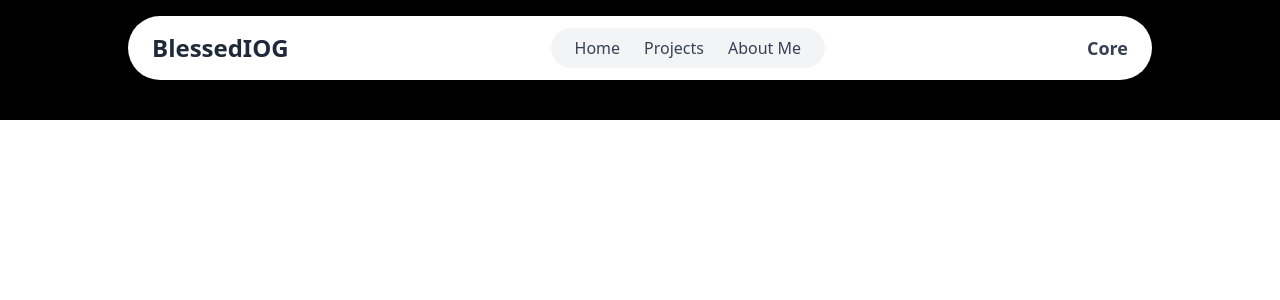
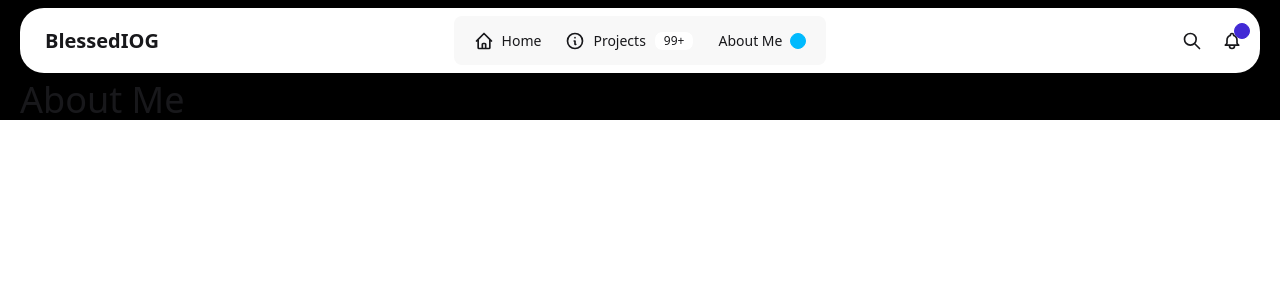
Before and after one commit to Oluwasegun122/blessediog, a Next.js app: page /about_me in a window 1280 px wide. Shown: the top 300 px of the page. Built offline with nearby package versions, Linux system fonts and the light colour scheme.

Commit message:
Deploy Next.js to GitHub Page

```diff
--- /dev/null
+++ b/app/(root)/projects/[id]/page.tsx
@@ -0,0 +1,55 @@
+"use client";
+
+import { useEffect, useState } from "react";
+import { useParams, useRouter } from "next/navigation";
+import Loading from "@/app/components/Loading";
+
+interface Project {
+  id: string;
+  image: string;
+  title: string;
+  contents: string;
+}
+
+const ProjectPage = () => {
+  const { id } = useParams(); // Get ID from dynamic route
+  const router = useRouter();
+  const [project, setProject] = useState<Project | null>(null);
+  const [loading, setLoading] = useState(true);
+
+  useEffect(() => {
+    if (!id) return;
+
+    fetch(`/api/projects/${id}`)
+      .then((res) => {
+        if (!res.ok) {
+          throw new Error("Project not found");
+        }
+        return res.json();
+      })
+      .then((data: Project) => {
+        setProject(data);
+      })
+      .catch((error) => {
+        console.error(error);
+        router.push("/404"); // Redirect if project is not found
+      })
+      .finally(() => {
+        setLoading(false);
+      });
+  }, [id, router]);
+
+  if (loading) return <Loading />;
+  if (!project) return <p>Project not found</p>;
+
+  return (
+    <div className="pt-20 px-5">
+      <h1 className="text-4xl">Project</h1>
+      <img src={project.image} alt={project.title} className="w-full h-auto" />
+      <h1 className="text-2xl font-bold">{project.title}</h1>
+      <p className="text-lg">{project.contents}</p>
+    </div>
+  );
+};
+
+export default ProjectPage;
--- a/app/components/Header.tsx
+++ b/app/components/Header.tsx
@@ -1,75 +1,263 @@
-"use client";
+// "use client";
 
-import { useState } from "react";
+// import { useState } from "react";
+// import Link from "next/link";
+// import { FaBars, FaTimes } from "react-icons/fa";
+
+// const Header = () => {
+//   const [isOpen, setIsOpen] = useState(false);
+
+//   return (
+//     <nav className="fixed top-4 left-1/2 transform -translate-x-1/2 w-[90%] md:w-[80%] bg-white shadow-md rounded-full z-50">
+//       <div className="flex justify-between items-center px-6 py-3">
+//         {/* Left Logo */}
+//         <Link href="/" className="text-2xl font-bold text-gray-800">
+//           BlessedIOG
+//         </Link>
+
+//         {/* Centered Navigation */}
+//         <div className="hidden md:flex bg-gray-100 px-6 py-2 rounded-full space-x-6">
+//           <Link href="/" className="text-gray-700 hover:text-blue-500">
+//             Home
+//           </Link>
+//           <Link href="/projects" className="text-gray-700 hover:text-blue-500">
+//             Projects
+//           </Link>
+//           <Link href="/about" className="text-gray-700 hover:text-blue-500">
+//             About Me
+//           </Link>
+//         </div>
+
+//         {/* Right Edge Text */}
+//         <div className="hidden md:block text-gray-700 text-lg font-semibold">
+//           Core
+//         </div>
+
+//         {/* Mobile Menu Button */}
+//         <button
+//           className="md:hidden text-gray-700 focus:outline-none"
+//           onClick={() => setIsOpen(!isOpen)}
+//         >
+//           {isOpen ? <FaTimes size={24} /> : <FaBars size={24} />}
+//         </button>
+//       </div>
+
+//       {/* Mobile Menu */}
+//       {isOpen && (
+//         <div className="md:hidden bg-white py-4 shadow-md text-center rounded-b-lg">
+//           <Link
+//             href="/"
+//             className="block py-2 text-gray-700 hover:text-blue-500"
+//             onClick={() => setIsOpen(false)}
+//           >
+//             Home
+//           </Link>
+//           <Link
+//             href="/projects"
+//             className="block py-2 text-gray-700 hover:text-blue-500"
+//             onClick={() => setIsOpen(false)}
+//           >
+//             Projects
+//           </Link>
+//           <Link
+//             href="/about"
+//             className="block py-2 text-gray-700 hover:text-blue-500"
+//             onClick={() => setIsOpen(false)}
+//           >
+//             About Me
+//           </Link>
+//         </div>
+//       )}
+//     </nav>
+//   );
+// };
+
+// export default Header;
+
 import Link from "next/link";
-import { FaBars, FaTimes } from "react-icons/fa";
 
-const Header = () => {
-  const [isOpen, setIsOpen] = useState(false);
-
+export default function Header() {
   return (
-    <nav className="fixed top-4 left-1/2 transform -translate-x-1/2 w-[90%] md:w-[80%] bg-white shadow-md rounded-full z-50">
-      <div className="flex justify-between items-center px-6 py-3">
-        {/* Left Logo */}
-        <Link href="/" className="text-2xl font-bold text-gray-800">
-          BlessedIOG
-        </Link>
-
-        {/* Centered Navigation */}
-        <div className="hidden md:flex bg-gray-100 px-6 py-2 rounded-full space-x-6">
-          <Link href="/" className="text-gray-700 hover:text-blue-500">
+    <div className="fixed w-full z-10 px-5 pt-2">
+      <div className="hidden md:block ">
+        <div className="navbar bg-base-100 rounded-3xl">
+          <div className="navbar-start">
+            <div className="dropdown">
+              <div className="flex-1">
+                <a className="btn btn-ghost text-xl">BlessedIOG</a>
+              </div>
+            </div>
+          </div>
+          <div className="navbar-center">
+            <ul className="menu bg-base-200 lg:menu-horizontal rounded-box">
+              <li>
+                <Link href="/">
+                  <svg
+                    xmlns="http://www.w3.org/2000/svg"
+                    className="h-5 w-5"
+                    fill="none"
+                    viewBox="0 0 24 24"
+                    stroke="currentColor"
+                  >
+                    <path
+                      strokeLinecap="round"
+                      strokeLinejoin="round"
+                      strokeWidth="2"
+                      d="M3 12l2-2m0 0l7-7 7 7M5 10v10a1 1 0 001 1h3m10-11l2 2m-2-2v10a1 1 0 01-1 1h-3m-6 0a1 1 0 001-1v-4a1 1 0 011-1h2a1 1 0 011 1v4a1 1 0 001 1m-6 0h6"
+                    />
+                  </svg>
                   Home
                 </Link>
-          <Link href="/projects" className="text-gray-700 hover:text-blue-500">
+              </li>
+              <li>
+                <Link href="/projects">
+                  <svg
+                    xmlns="http://www.w3.org/2000/svg"
+                    className="h-5 w-5"
+                    fill="none"
+                    viewBox="0 0 24 24"
+                    stroke="currentColor"
+                  >
+                    <path
+                      strokeLinecap="round"
+                      strokeLinejoin="round"
+                      strokeWidth="2"
+                      d="M13 16h-1v-4h-1m1-4h.01M21 12a9 9 0 11-18 0 9 9 0 0118 0z"
+                    />
+                  </svg>
                   Projects
+                  {/* <span className="badge badge-sm badge-warning">NEW</span> */}
+                  <span className="badge badge-sm">99+</span>
                 </Link>
-          <Link href="/about" className="text-gray-700 hover:text-blue-500">
+              </li>
+              <li>
+                <Link href="/about_me">
                   About Me
+                  <span className="badge badge-xs badge-info"></span>
                 </Link>
+              </li>
+            </ul>
           </div>
-
-        {/* Right Edge Text */}
-        <div className="hidden md:block text-gray-700 text-lg font-semibold">
-          Core
+          <div className="navbar-end">
+            <button className="btn btn-ghost btn-circle">
+              <svg
+                xmlns="http://www.w3.org/2000/svg"
+                className="h-5 w-5"
+                fill="none"
+                viewBox="0 0 24 24"
+                stroke="currentColor"
+              >
+                <path
+                  strokeLinecap="round"
+                  strokeLinejoin="round"
+                  strokeWidth="2"
+                  d="M21 21l-6-6m2-5a7 7 0 11-14 0 7 7 0 0114 0z"
+                />
+              </svg>
+            </button>
+            <button className="btn btn-ghost btn-circle">
+              <div className="indicator">
+                <svg
+                  xmlns="http://www.w3.org/2000/svg"
+                  className="h-5 w-5"
+                  fill="none"
+                  viewBox="0 0 24 24"
+                  stroke="currentColor"
+                >
+                  <path
+                    strokeLinecap="round"
+                    strokeLinejoin="round"
+                    strokeWidth="2"
+                    d="M15 17h5l-1.405-1.405A2.032 2.032 0 0118 14.158V11a6.002 6.002 0 00-4-5.659V5a2 2 0 10-4 0v.341C7.67 6.165 6 8.388 6 11v3.159c0 .538-.214 1.055-.595 1.436L4 17h5m6 0v1a3 3 0 11-6 0v-1m6 0H9"
+                  />
+                </svg>
+                <span className="badge badge-xs badge-primary indicator-item"></span>
               </div>
-
-        {/* Mobile Menu Button */}
-        <button
-          className="md:hidden text-gray-700 focus:outline-none"
-          onClick={() => setIsOpen(!isOpen)}
-        >
-          {isOpen ? <FaTimes size={24} /> : <FaBars size={24} />}
             </button>
           </div>
-
-      {/* Mobile Menu */}
-      {isOpen && (
-        <div className="md:hidden bg-white py-4 shadow-md text-center rounded-b-lg">
-          <Link
-            href="/"
-            className="block py-2 text-gray-700 hover:text-blue-500"
-            onClick={() => setIsOpen(false)}
+        </div>
+      </div>
+      {/* mobile nav */}
+      <div className="navbar bg-base-100 md:hidden rounded-3xl">
+        <div className="navbar-start">
+          <div className="dropdown">
+            <div
+              tabIndex={0}
+              role="button"
+              className="btn btn-ghost btn-circle"
             >
-            Home
-          </Link>
-          <Link
-            href="/projects"
-            className="block py-2 text-gray-700 hover:text-blue-500"
-            onClick={() => setIsOpen(false)}
+              <svg
+                xmlns="http://www.w3.org/2000/svg"
+                className="h-5 w-5"
+                fill="none"
+                viewBox="0 0 24 24"
+                stroke="currentColor"
               >
-            Projects
-          </Link>
-          <Link
-            href="/about"
-            className="block py-2 text-gray-700 hover:text-blue-500"
-            onClick={() => setIsOpen(false)}
+                <path
+                  strokeLinecap="round"
+                  strokeLinejoin="round"
+                  strokeWidth="2"
+                  d="M4 6h16M4 12h16M4 18h7"
+                />
+              </svg>
+            </div>
+            <ul
+              tabIndex={0}
+              className="menu menu-sm dropdown-content bg-base-100 rounded-box z-[1] mt-3 w-52 p-2 shadow"
             >
-            About Me
-          </Link>
+              <li>
+                <a>Homepage</a>
+              </li>
+              <li>
+                <a>Portfolio</a>
+              </li>
+              <li>
+                <a>About</a>
+              </li>
+            </ul>
           </div>
-      )}
-    </nav>
+        </div>
+        <div className="navbar-center">
+          <a className="btn btn-ghost text-xl">BlessedIOG</a>
+        </div>
+        <div className="navbar-end">
+          <button className="btn btn-ghost btn-circle">
+            <svg
+              xmlns="http://www.w3.org/2000/svg"
+              className="h-5 w-5"
+              fill="none"
+              viewBox="0 0 24 24"
+              stroke="currentColor"
+            >
+              <path
+                strokeLinecap="round"
+                strokeLinejoin="round"
+                strokeWidth="2"
+                d="M21 21l-6-6m2-5a7 7 0 11-14 0 7 7 0 0114 0z"
+              />
+            </svg>
+          </button>
+          <button className="btn btn-ghost btn-circle">
+            <div className="indicator">
+              <svg
+                xmlns="http://www.w3.org/2000/svg"
+                className="h-5 w-5"
+                fill="none"
+                viewBox="0 0 24 24"
+                stroke="currentColor"
+              >
+                <path
+                  strokeLinecap="round"
+                  strokeLinejoin="round"
+                  strokeWidth="2"
+                  d="M15 17h5l-1.405-1.405A2.032 2.032 0 0118 14.158V11a6.002 6.002 0 00-4-5.659V5a2 2 0 10-4 0v.341C7.67 6.165 6 8.388 6 11v3.159c0 .538-.214 1.055-.595 1.436L4 17h5m6 0v1a3 3 0 11-6 0v-1m6 0H9"
+                />
+              </svg>
+              <span className="badge badge-xs badge-primary indicator-item"></span>
+            </div>
+          </button>
+        </div>
+      </div>
+    </div>
   );
-};
-
-export default Header;
+}
--- a/app/globals.css
+++ b/app/globals.css
@@ -1 +1,2 @@
 @import "tailwindcss";
+@plugin "daisyui";
```
Also changed, not shown: app/api/projects/[id]/route.ts (added, +39 -0 lines). Lines whose indentation alone changed are shown as unchanged.
